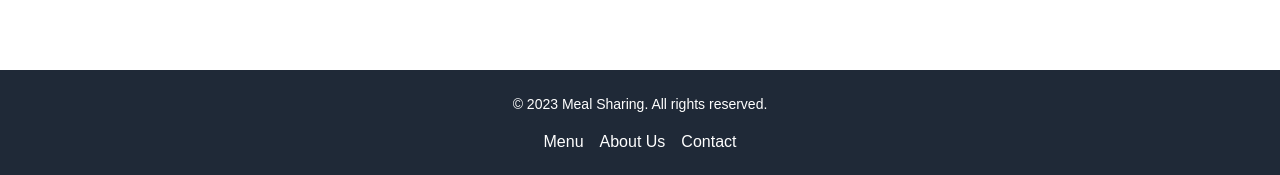
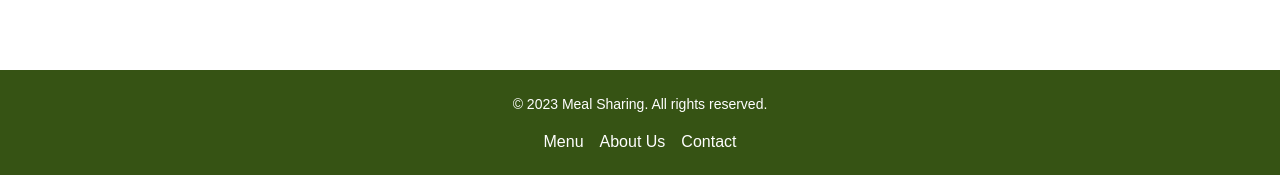
Before and after one commit to YuejiaoShi/meal-sharing, a Next.js app in the folder frontend/: page / in a window 1280 px wide. Shown: the part 730-905 px from the top of the page. Built offline with nearby package versions, Linux system fonts and the light colour scheme; no server answers.

Commit message:
change color

```diff
--- a/frontend/components/Footer.js
+++ b/frontend/components/Footer.js
@@ -1,18 +1,18 @@
 export default function Footer() {
   return (
-    <footer className="bg-gray-800 text-white py-6">
+    <footer className="bg-lime-900 text-white py-6">
       <div className="container mx-auto text-center">
         <p className="text-sm">
           &copy; 2023 Meal Sharing. All rights reserved.
         </p>
         <div className="flex justify-center space-x-4 mt-4">
-          <a href="/meals" className="hover:text-gray-400">
+          <a href="/meals" className="hover:text-lime-300">
             Menu
           </a>
-          <a href="/about" className="hover:text-gray-400">
+          <a href="/about" className="hover:text-lime-300">
             About Us
           </a>
-          <a href="/contact" className="hover:text-gray-400">
+          <a href="/contact" className="hover:text-lime-300">
             Contact
           </a>
         </div>
```
